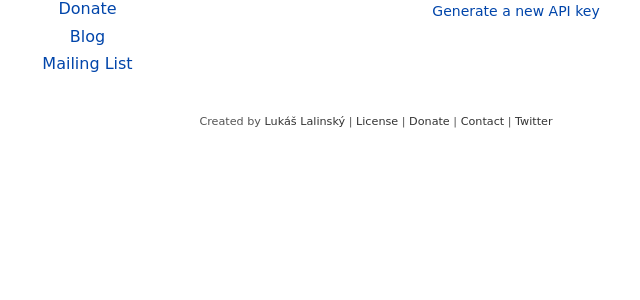
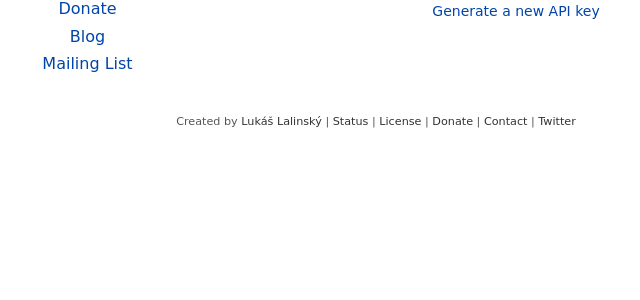
Before and after one commit to acoustid/acoustid-server, a Python web app: template templates/apikey.html in a window 1280 px wide. Shown: the part 199-499 px from the top of the page, without its empty margins (264-904 px from the left). Run offline with Jinja, Linux system fonts and the light colour scheme; the template is opened without the code that fills it, so the values that code supplies are empty.

Commit message:
Add status link

```diff
--- a/templates/_base.html
+++ b/templates/_base.html
@@ -45,6 +45,7 @@
 	</div>
 	<p id="footer">
 		Created by <a href="http://oxygene.sk/lukas/">Lukáš Lalinský</a> |
+		<a href="http://status.acoustid.org">Status</a> |
 		<a href="{{ base_url }}license">License</a> |
 		<a href="{{ base_url }}donate">Donate</a> |
 		<a href="{{ base_url }}contact">Contact</a> |
```
